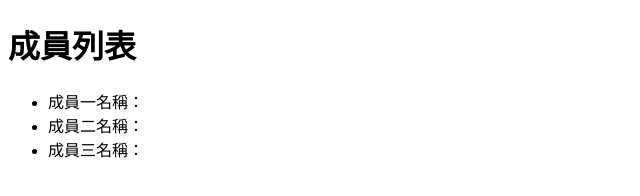
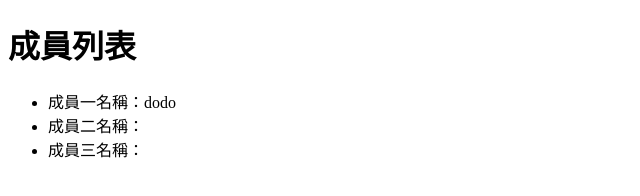
Before and after one commit to soloayaya/20250212, a plain HTML site: page index.html in a window 1280 px wide. Shown: the full height of the page, 0-640 px from the left. Drawn offline with Linux system fonts and the light colour scheme.

Commit message:
新增成員名字

```diff
--- a/index.html
+++ b/index.html
@@ -8,7 +8,7 @@
   <body>
     <h1>成員列表</h1>
     <ul>
-      <li>成員一名稱：</li>
+      <li>成員一名稱：dodo</li>
       <li>成員二名稱：</li>
       <li>成員三名稱：</li>
     </ul>
```
